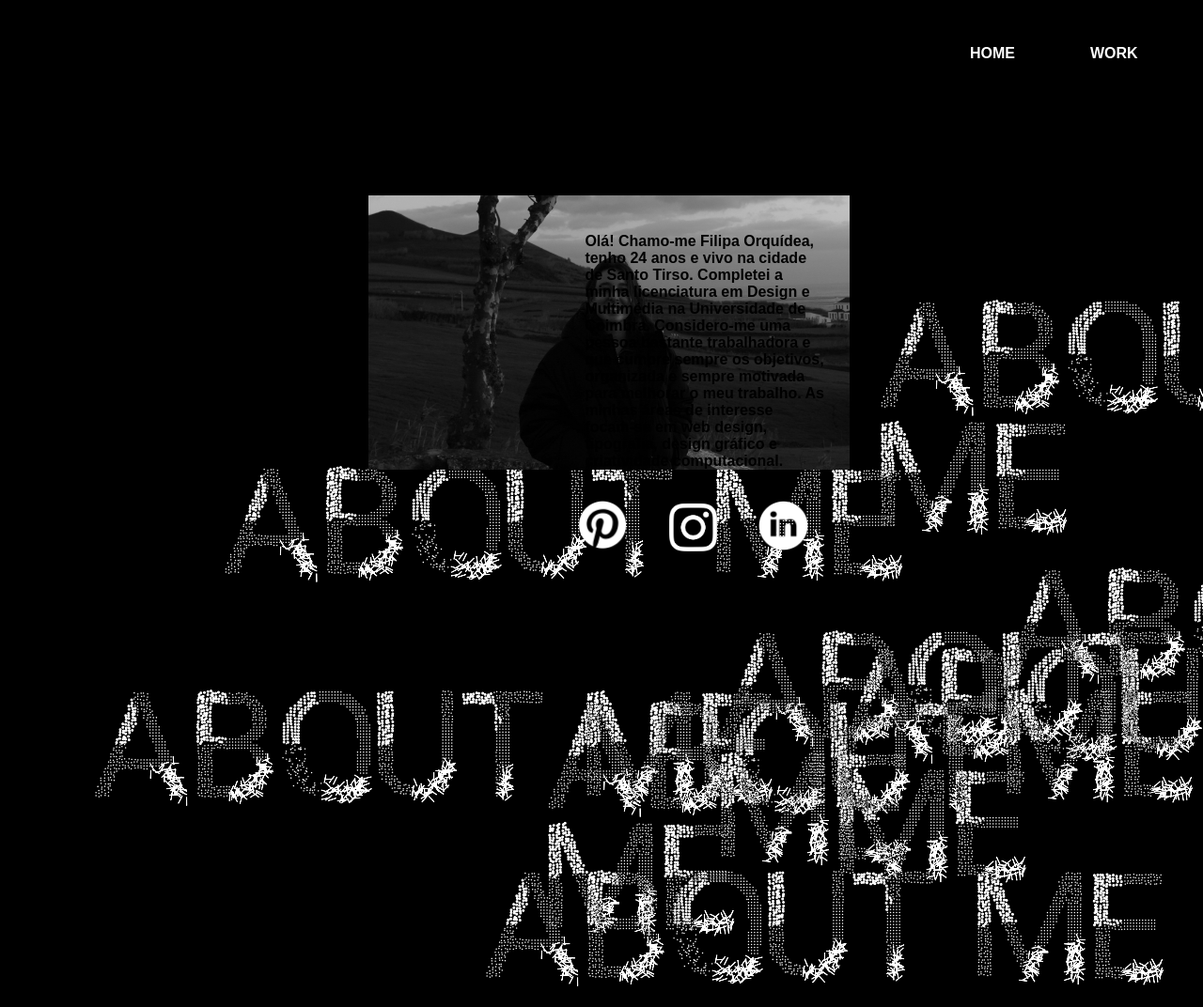
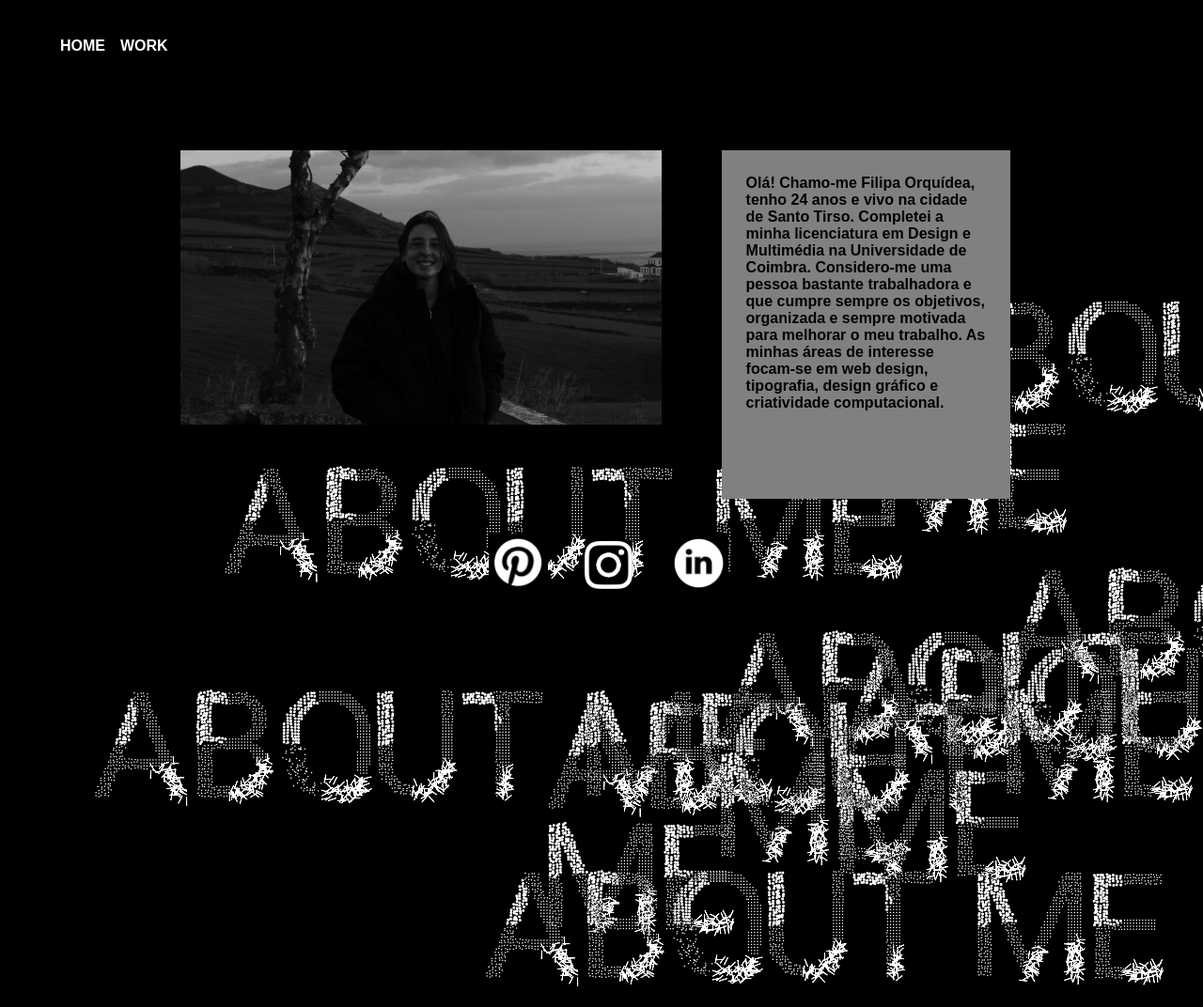
Before and after one commit to filipaorquidea/Personal_Website, a plain HTML site: page sobre.html in a window 1280 px wide. Shown: the top 1072 px of the page at 94% size. Drawn offline with Linux system fonts and the light colour scheme.

Commit message:
alteracoes

```diff
--- a/index.css
+++ b/index.css
@@ -44,16 +44,16 @@
     display: block;
     position: fixed;
     float: left;
-    margin-top: 5vh;
-    left: 10vw;
+    top: 5vh;
+    left: 5vw;
     background-color: black;
   }
 
   .WORK {
     display: block;
     position: fixed;
-    margin-top: 5vh;
-    left: 5vw;
+    top: 5vh;
+    left: 10vw;
     background-color: black;
   }
 
@@ -61,7 +61,7 @@
     display: block;
     position: fixed;
     float: left;
-    margin-top: 5vh;
+    top: 5vh;
     left: 15vw;
     background-color: black;
   }
--- a/sobre.css
+++ b/sobre.css
@@ -21,9 +21,9 @@ a {
   .HOME {
     display: block;
     position: absolute;
-  float: right;
-  margin-top: 5vh;
-  margin-left: 80vw;
+    float: left;
+    top: 5vh;
+    left: 5vw;
 
   }
 
@@ -31,8 +31,8 @@ a {
     display: block;
     position: absolute;
     float: right;
-  margin-top: 5vh;
-  margin-left: 90vw;
+    top: 5vh;
+    left: 10vw;
   }
 
   .foto {
@@ -41,8 +41,8 @@ a {
     width: 40%;
     height: auto;
     float: left;
-  margin-top: 25vh;
-  margin-left: 30vw;
+    top: 20vh;
+    left: 15vw;
     filter: saturate(0);
   }
 
@@ -53,9 +53,11 @@ a {
     width: 20vw;
     height: 40vh;
     float: right;
-  margin-top: 30vh;
-  margin-left: 48vw;
+    top: 20vh;
+    left: 60vw;
     color: black;
+    padding: 2%;
+    background-color: gray;
   }
 
   .redes {
@@ -71,8 +73,9 @@ a {
     float: left;
     width: 5%;
     height: auto;
-  margin-left: 47vw;
-  margin-top: 65vh;
+    margin-left: 40vw;
+    margin-top: 70vh;
+    background-color: white;
   }
 
   .insta {
@@ -81,8 +84,9 @@ a {
     float: right;
     width: 4%;
     height: auto;
-  margin-top: 66vh;
-  margin-left: 55vw;
+    margin-top: 71vh;
+    margin-left: 48vw;
+    background-color: white;
   }
 
   .linkedin {
@@ -91,8 +95,9 @@ a {
     float: right;
     width: 5%;
     height: auto;
-  margin-left: 62vw;
-  margin-top: 65vh;
+    margin-left: 55vw;
+    margin-top: 70vh;
+    background-color: white;
   }
 
   .name {
--- a/trabalhos.css
+++ b/trabalhos.css
@@ -21,7 +21,7 @@
          padding: 40px 20px;
      }
 
-          a {
+     a {
          text-decoration: none;
          font-weight: bold;
          color: white;
@@ -32,17 +32,26 @@
          display: block;
          position: fixed;
          float: left;
-         margin-top: 5vh;
-         margin-left: 80vw;
+         top: 5vh;
+         left: 5vw;
          background-color: black;
      }
 
      .ABOUT {
          display: block;
          position: fixed;
-         float: right;
-         margin-top: 5vh;
-         margin-left: 90vw;
+         float: left;
+         top: 5vh;
+         left: 10vw;
+         background-color: black;
+     }
+
+     .CONTACT {
+         display: block;
+         position: fixed;
+         float: left;
+         top: 5vh;
+         left: 15vw;
          background-color: black;
      }
 
@@ -59,7 +68,7 @@
      }
 
      .container {
-        position: relative;
+         position: relative;
          max-width: 1200px;
          margin: 0 auto;
          top: 10vh;
--- a/trabalhos.js
+++ b/trabalhos.js
@@ -71,9 +71,9 @@ const projects = {
     ]
   },
   project3: {
-    title: "Packaging Design",
-    date: "2024",
-    client: "Organic Foods",
+    title: "Web Design",
+    date: "2021",
+    client: "",
     description: "Criação de embalagens para linha de produtos orgânicos. O design privilegiou a sustentabilidade visual e física, com ilustrações botânicas originais e informações claras sobre os produtos. Sistema flexível aplicável a toda a linha de produtos.",
     tags: ["Packaging", "Ilustração", "Sustentabilidade", "Produto"],
     images: [
```
Also changed, not shown: trabalhos.html (+3 -2 lines). Lines whose indentation alone changed are shown as unchanged.
